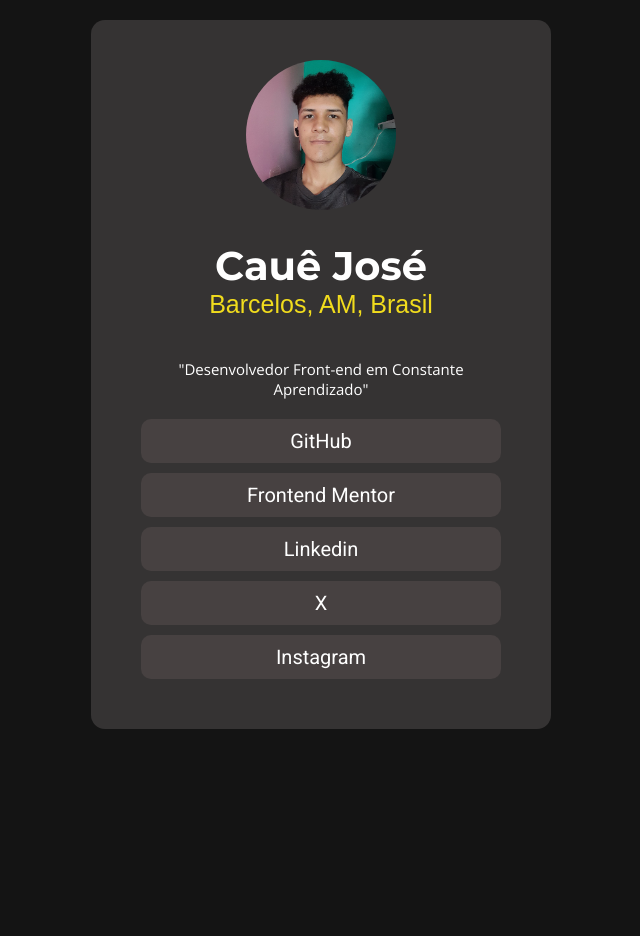
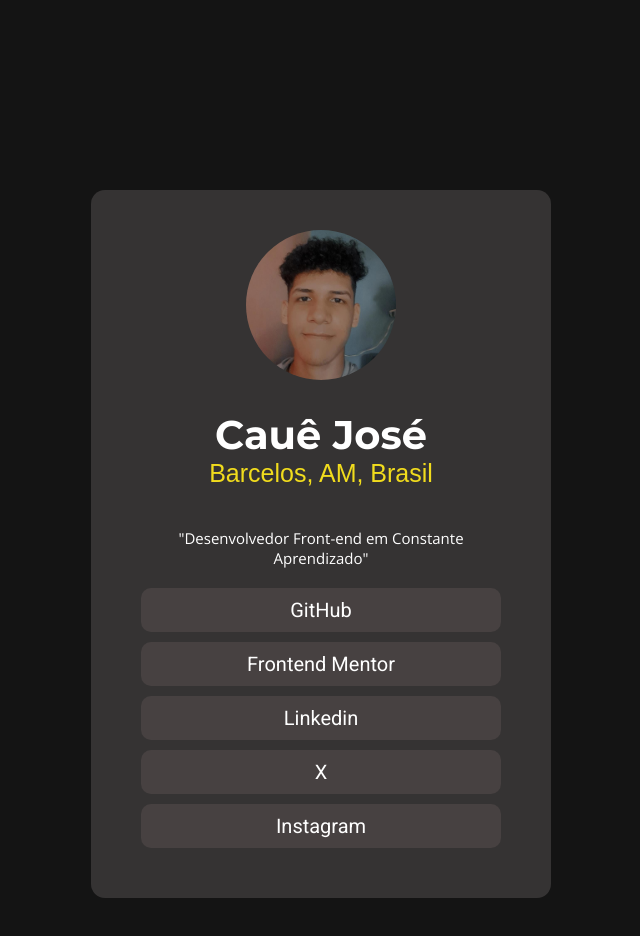
Before and after one commit to kauekitow/Redes-Sociais, a plain HTML site: page index.html in a window 1280 px wide. Shown: the whole page, without its empty margins (372-1012 px from the left). Before the commit the page ends 800 px from the top, so only its background shows below. Drawn offline with nearby package versions, Linux system fonts and the light colour scheme; a web font is replaced by a local one.

Commit message:
alteração foto de perfil

```diff
--- a/css/style.css
+++ b/css/style.css
@@ -16,6 +16,8 @@ img{
     box-shadow: #353333;
     background-color: #353333;
     margin: 20px 36%;
+    margin-top: 15%;
+    margin-bottom: 15%;
     padding: 40px;
     width: 380px;
     border-radius: 14px;
--- a/index.html
+++ b/index.html
@@ -13,7 +13,7 @@
 </head>
 <body>
     <div class="perfil">
-        <img src="img/ain.jpeg" alt="perfil">
+        <img src="img/perfil.jpeg" alt="perfil">
         <h1>Cauê José</h1>
         <p class="ender">Barcelos, AM, Brasil</p>
         <p class="description">"Desenvolvedor Front-end em Constante Aprendizado"</p>
```
Also changed, not shown: img/ain.jpeg (deleted), img/perfil.jpeg (added).
